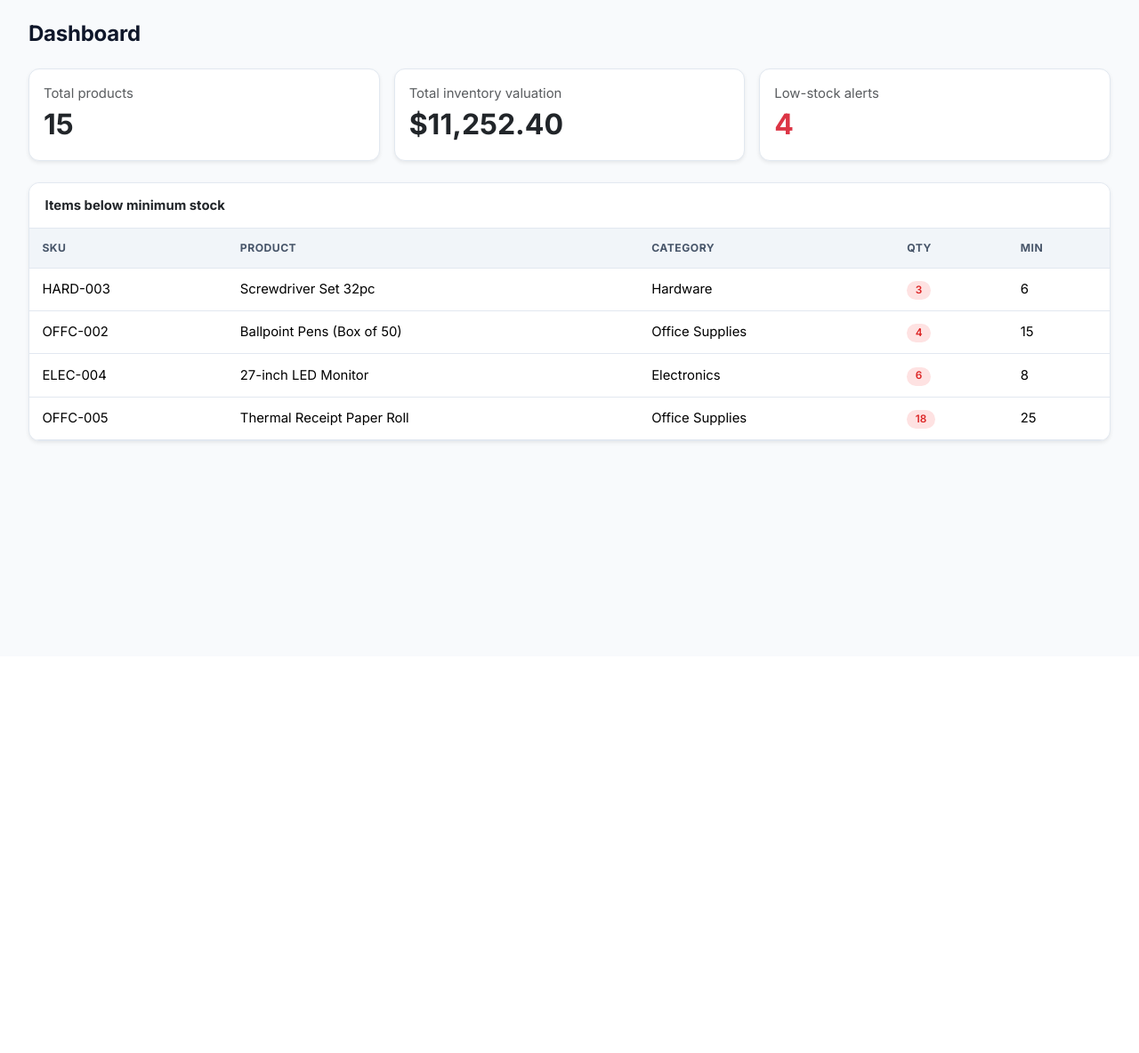
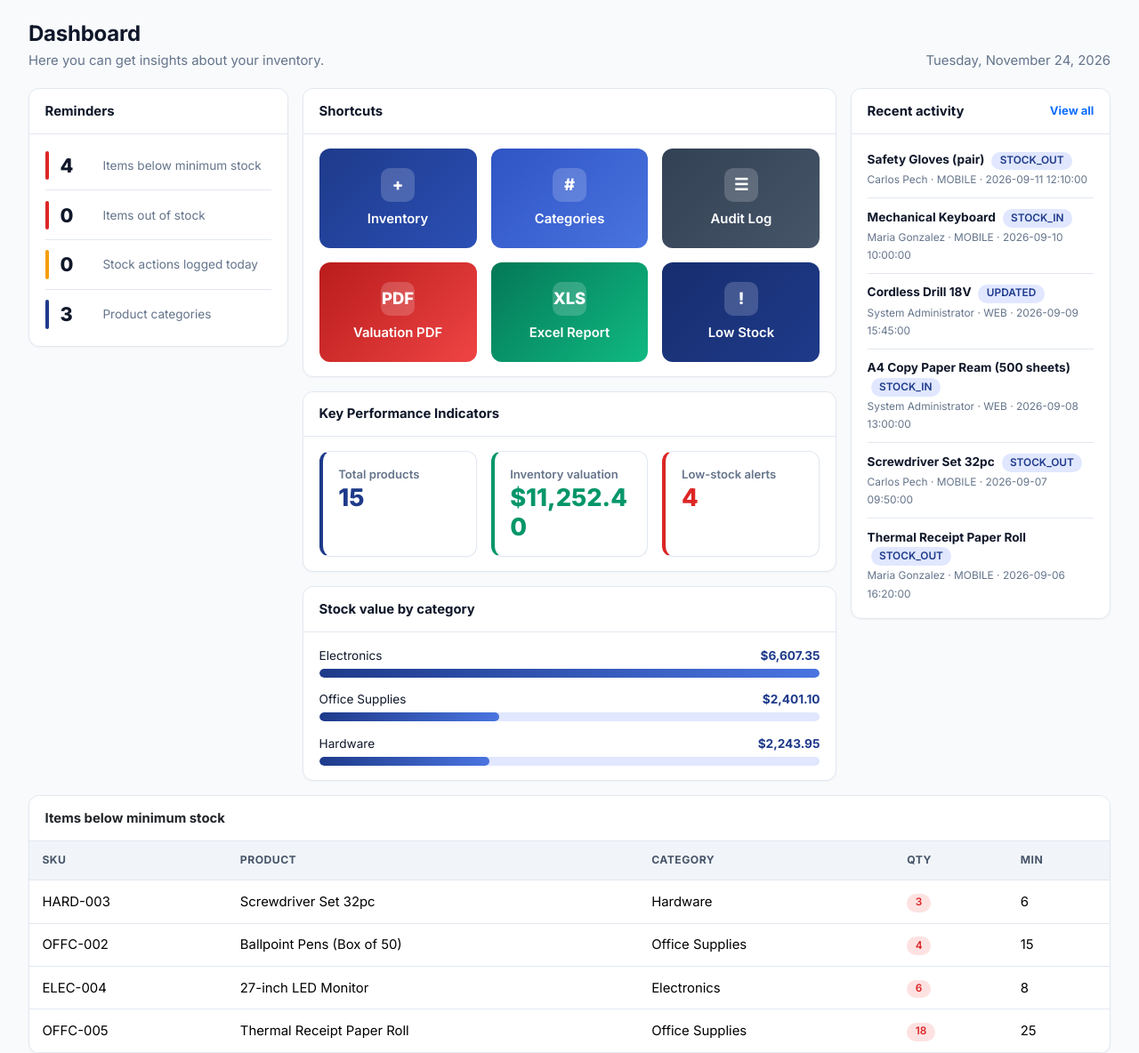
Before and after one commit to ianmattu1-lab/inventory_system, a PHP site: page /php/dashboard.php in a window 1280 px wide. Shown: the part 62-1246 px from the top of the page at 89% size. Before the commit the page ends 561 px from the top, so only its background shows below. Run offline with PHP 8.4, Linux system fonts and the light colour scheme; a user stored in the database is signed in; data comes from the database, SQL or seed files in the repository.

Commit message:
added extra comments

```diff
--- a/php/dashboard.php
+++ b/php/dashboard.php
@@ -1,32 +1,149 @@
 <?php
 include 'core/header.php';
 
+//kpi numbers
 $kpi = run_query($conn, "SELECT COUNT(*) AS total,
         COALESCE(SUM(unit_price * quantity), 0) AS total_value,
-        COALESCE(SUM(quantity < min_stock_threshold), 0) AS low_count
+        COALESCE(SUM(quantity < min_stock_threshold), 0) AS low_count,
+        COALESCE(SUM(quantity = 0), 0) AS out_count
         FROM products")->get_result()->fetch_assoc();
 
+$cat_total = run_query($conn, "SELECT COUNT(*) AS n FROM categories")->get_result()->fetch_assoc()['n'];
+$today_total = run_query($conn, "SELECT COUNT(*) AS n FROM stock_logs WHERE DATE(created_at) = CURDATE()")
+               ->get_result()->fetch_assoc()['n'];
+
+//stock value per category (for the bar panel)
+$by_cat = [];
+$res = run_query($conn, "SELECT c.name, COALESCE(SUM(p.unit_price * p.quantity), 0) AS val
+        FROM categories c LEFT JOIN products p ON p.category_id = c.id
+        GROUP BY c.id, c.name ORDER BY val DESC")->get_result();
+$max_val = 0;
+while ($row = $res->fetch_assoc()) {
+    $by_cat[] = $row;
+    if ($row['val'] > $max_val) { $max_val = $row['val']; }
+}
+
+//recent activity
+$recent = run_query($conn, "SELECT l.*, p.name AS product_name, u.full_name
+        FROM stock_logs l
+        JOIN products p ON l.product_id = p.id
+        JOIN users u ON l.user_id = u.id
+        ORDER BY l.created_at DESC, l.id DESC LIMIT 6")->get_result();
+
+//low stock table
 $low_items = run_query($conn, "SELECT p.*, c.name AS category_name FROM products p
         JOIN categories c ON p.category_id = c.id
         WHERE p.quantity < p.min_stock_threshold ORDER BY p.quantity ASC")->get_result();
 ?>
-<h3 class="mb-4">Dashboard</h3>
-<div class="row g-3 mb-4">
-  <div class="col-md-4"><div class="card kpi shadow-sm"><div class="card-body">
-    <div class="text-muted">Total products</div>
-    <div class="fs-2 fw-bold"><?php echo $kpi['total']; ?></div></div></div></div>
-  <div class="col-md-4"><div class="card kpi shadow-sm"><div class="card-body">
-    <div class="text-muted">Total inventory valuation</div>
-    <div class="fs-2 fw-bold">$<?php echo number_format($kpi['total_value'], 2); ?></div></div></div></div>
-  <div class="col-md-4"><div class="card kpi-low shadow-sm"><div class="card-body">
-    <div class="text-muted">Low-stock alerts</div>
-    <div class="fs-2 fw-bold text-danger"><?php echo $kpi['low_count']; ?></div></div></div></div>
+
+<div class="page-head">
+  <div>
+    <h3 class="mb-1">Dashboard</h3>
+    <p>Here you can get insights about your inventory.</p>
+  </div>
+  <p><?php echo date('l, F j, Y'); ?></p>
 </div>
 
-<div class="card shadow-sm">
+<div class="row g-3">
+
+  <!-- LEFT: Reminders -->
+  <div class="col-xl-3 col-lg-4">
+    <div class="portlet">
+      <div class="portlet-header">Reminders</div>
+      <div class="portlet-body py-2">
+        <a class="reminder" href="products.php">
+          <span class="reminder-bar red"></span>
+          <span class="reminder-num"><?php echo $kpi['low_count']; ?></span>
+          <span class="reminder-text">Items below minimum stock</span>
+        </a>
+        <a class="reminder" href="products.php">
+          <span class="reminder-bar red"></span>
+          <span class="reminder-num"><?php echo $kpi['out_count']; ?></span>
+          <span class="reminder-text">Items out of stock</span>
+        </a>
+        <a class="reminder" href="logs.php">
+          <span class="reminder-bar amber"></span>
+          <span class="reminder-num"><?php echo $today_total; ?></span>
+          <span class="reminder-text">Stock actions logged today</span>
+        </a>
+        <a class="reminder" href="categories.php">
+          <span class="reminder-bar"></span>
+          <span class="reminder-num"><?php echo $cat_total; ?></span>
+          <span class="reminder-text">Product categories</span>
+        </a>
+      </div>
+    </div>
+  </div>
+
+  <!-- MIDDLE: Tiles, KPIs, category value -->
+  <div class="col-xl-6 col-lg-8">
+    <div class="portlet mb-3">
+      <div class="portlet-header">Shortcuts</div>
+      <div class="portlet-body">
+        <div class="row g-3">
+          <div class="col-4"><a class="tile tile-indigo" href="products.php"><span class="tile-icon">+</span>Inventory</a></div>
+          <div class="col-4"><a class="tile tile-blue" href="categories.php"><span class="tile-icon">#</span>Categories</a></div>
+          <div class="col-4"><a class="tile tile-slate" href="logs.php"><span class="tile-icon">&#9776;</span>Audit Log</a></div>
+          <div class="col-4"><a class="tile tile-red" href="ac/export_pdf.php"><span class="tile-icon">PDF</span>Valuation PDF</a></div>
+          <div class="col-4"><a class="tile tile-green" href="ac/export_excel.php"><span class="tile-icon">XLS</span>Excel Report</a></div>
+          <div class="col-4"><a class="tile tile-navy" href="products.php"><span class="tile-icon">!</span>Low Stock</a></div>
+        </div>
+      </div>
+    </div>
+
+    <div class="portlet mb-3">
+      <div class="portlet-header">Key Performance Indicators</div>
+      <div class="portlet-body">
+        <div class="row g-3">
+          <div class="col-md-4"><div class="card kpi-card">
+            <div class="kpi-label">Total products</div>
+            <div class="kpi-value"><?php echo $kpi['total']; ?></div></div></div>
+          <div class="col-md-4"><div class="card kpi-card kpi-green">
+            <div class="kpi-label">Inventory valuation</div>
+            <div class="kpi-value">$<?php echo number_format($kpi['total_value'], 2); ?></div></div></div>
+          <div class="col-md-4"><div class="card kpi-card kpi-danger">
+            <div class="kpi-label">Low-stock alerts</div>
+            <div class="kpi-value"><?php echo $kpi['low_count']; ?></div></div></div>
+        </div>
+      </div>
+    </div>
+
+    <div class="portlet">
+      <div class="portlet-header">Stock value by category</div>
+      <div class="portlet-body">
+        <?php foreach ($by_cat as $c) {
+            $width = $max_val > 0 ? round($c['val'] / $max_val * 100) : 0; ?>
+          <div class="bar-row">
+            <div class="bar-top"><span><?php echo h($c['name']); ?></span><span>$<?php echo number_format($c['val'], 2); ?></span></div>
+            <div class="bar-track"><div class="bar-fill" style="width: <?php echo $width; ?>%"></div></div>
+          </div>
+        <?php } ?>
+      </div>
+    </div>
+  </div>
+
+  <!-- RIGHT: Recent activity -->
+  <div class="col-xl-3 col-12">
+    <div class="portlet">
+      <div class="portlet-header">Recent activity <a href="logs.php" class="small text-decoration-none">View all</a></div>
+      <div class="portlet-body py-2">
+        <?php while ($r = $recent->fetch_assoc()) { ?>
+          <div class="activity-item">
+            <strong><?php echo h($r['product_name']); ?></strong>
+            <span class="badge bg-info ms-1"><?php echo $r['action_type']; ?></span><br>
+            <small><?php echo h($r['full_name']); ?> &middot; <?php echo $r['platform']; ?> &middot; <?php echo $r['created_at']; ?></small>
+          </div>
+        <?php } ?>
+      </div>
+    </div>
+  </div>
+</div>
+
+<!-- LOW STOCK TABLE -->
+<div class="card mt-3">
   <div class="card-header">Items below minimum stock</div>
   <div class="table-responsive">
-  <table class="table mb-0">
+  <table class="table">
     <thead><tr><th>SKU</th><th>Product</th><th>Category</th><th>Qty</th><th>Min</th></tr></thead>
     <tbody>
     <?php while ($p = $low_items->fetch_assoc()) { ?>
@@ -42,4 +159,5 @@ $low_items = run_query($conn, "SELECT p.*, c.name AS category_name FROM products
   </table>
   </div>
 </div>
+
 <?php include 'core/footer.php'; ?>
```
